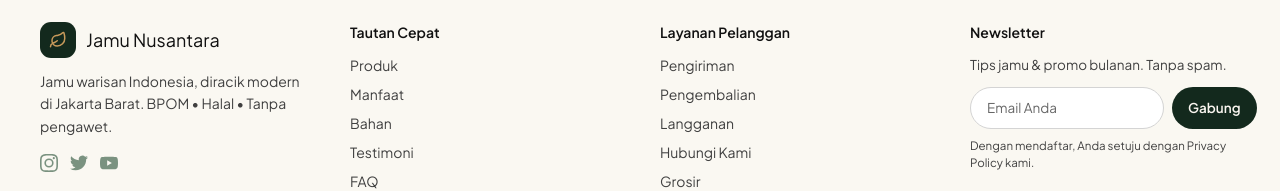
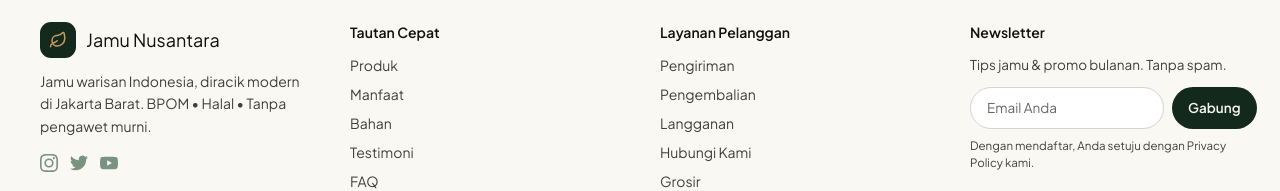
Before and after one commit to fakih22/jamu-nusantara, a Next.js app: page / in a window 1280 px wide. Shown: the part 10151-10342 px from the top of the page. Built offline with nearby package versions, Linux system fonts and the light colour scheme.

Commit message:
update footer

```diff
--- a/app/components/Footer/Footer.tsx
+++ b/app/components/Footer/Footer.tsx
@@ -26,7 +26,7 @@ export default function Footer({ showToast }: FooterProps) {
               <div className="font-display font-600 text-[18px]">Jamu Nusantara</div>
             </div>
             <p className="muted mt-3 leading-relaxed">
-              Jamu warisan Indonesia, diracik modern di Jakarta Barat. BPOM • Halal • Tanpa pengawet.
+              Jamu warisan Indonesia, diracik modern di Jakarta Barat. BPOM • Halal • Tanpa pengawet murni.
             </p>
             <div className="flex gap-3 mt-4 text-jamu-sage">
               <a href="#" aria-label="Instagram">
```
